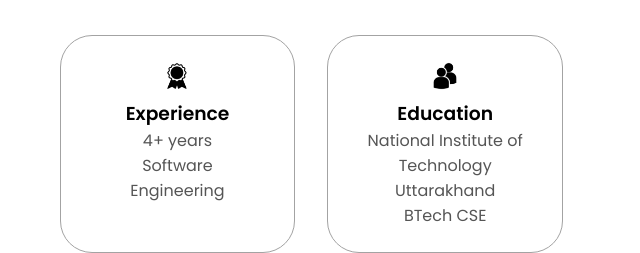
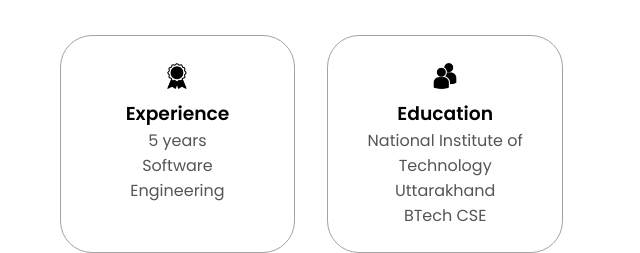
Before and after one commit to Ashish2097/portfolio, a plain HTML site: page index.html in a window 1280 px wide. Shown: the part 1100-1353 px from the top of the page, 557-1197 px from the left. Drawn offline with Linux system fonts and the light colour scheme.

Commit message:
Update index.html

```diff
--- a/index.html
+++ b/index.html
@@ -95,7 +95,7 @@
               <img src="./assets/experience.png" alt="Experience icon" class="icon" />
               <h3>Experience</h3>
               <p>
-                4+ years
+                5 years
                 <br />Software <br> Engineering
               </p>
             </div>
```
